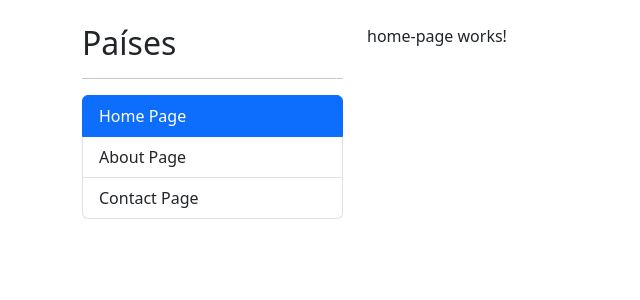
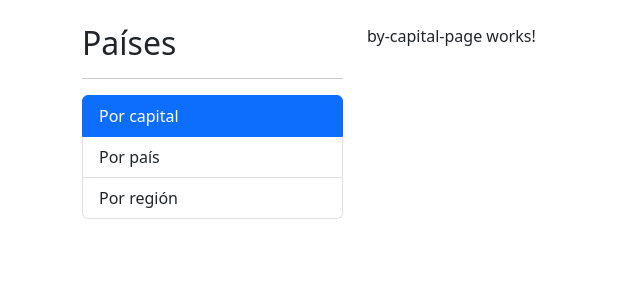
Before and after one commit to kroyx/CountryApp-Angular, an Angular app: page /countries/by-capital in a window 1280 px wide. Before the commit this address led to /. Shown: the top 300 px of the page, without its empty margins (0-640 px from the left). Built offline with nearby package versions, Linux system fonts and the light colour scheme.

Commit message:
Finalizado el menu de navegacion

```diff
--- a/src/app/app-routing.module.ts
+++ b/src/app/app-routing.module.ts
@@ -5,10 +5,10 @@ import {AboutPageComponent} from './shared/pages/about-page/about-page.component
 import {ContactPageComponent} from './shared/pages/contact-page/contact-page.component';
 
 const routes: Routes = [
-  {
-    path: '',
-    component: HomePageComponent
-  },
+  // {
+  //   path: '',
+  //   component: HomePageComponent
+  // },
   {
     path: 'about',
     component: AboutPageComponent
@@ -18,8 +18,12 @@ const routes: Routes = [
     component: ContactPageComponent
   },
   {
+    path: 'countries',
+    loadChildren: () => import('./countries/countries.module').then(m => m.CountriesModule)
+  },
+  {
     path: '**',
-    redirectTo: ''
+    redirectTo: 'countries'
   }
 ];
 
--- /dev/null
+++ b/src/app/countries/pages/by-capital-page/by-capital-page.component.html
@@ -0,0 +1 @@
+<p>by-capital-page works!</p>
--- /dev/null
+++ b/src/app/countries/pages/by-capital-page/by-capital-page.component.ts
@@ -0,0 +1,11 @@
+import { Component } from '@angular/core';
+
+@Component({
+  selector: 'countries-by-capital-page',
+  templateUrl: './by-capital-page.component.html',
+  styles: [
+  ]
+})
+export class ByCapitalPageComponent {
+
+}
--- /dev/null
+++ b/src/app/countries/pages/by-country-page/by-country-page.component.html
@@ -0,0 +1 @@
+<p>by-country-page works!</p>
--- /dev/null
+++ b/src/app/countries/pages/by-country-page/by-country-page.component.ts
@@ -0,0 +1,11 @@
+import { Component } from '@angular/core';
+
+@Component({
+  selector: 'countries-by-country-page',
+  templateUrl: './by-country-page.component.html',
+  styles: [
+  ]
+})
+export class ByCountryPageComponent {
+
+}
--- /dev/null
+++ b/src/app/countries/pages/by-region-page/by-region-page.component.html
@@ -0,0 +1 @@
+<p>by-region-page works!</p>
--- /dev/null
+++ b/src/app/countries/pages/by-region-page/by-region-page.component.ts
@@ -0,0 +1,11 @@
+import { Component } from '@angular/core';
+
+@Component({
+  selector: 'countries-by-region-page',
+  templateUrl: './by-region-page.component.html',
+  styles: [
+  ]
+})
+export class ByRegionPageComponent {
+
+}
--- /dev/null
+++ b/src/app/countries/pages/country-page/country-page.component.html
@@ -0,0 +1 @@
+<p>country-page works!</p>
--- /dev/null
+++ b/src/app/countries/pages/country-page/country-page.component.ts
@@ -0,0 +1,11 @@
+import { Component } from '@angular/core';
+
+@Component({
+  selector: 'countries-country-page',
+  templateUrl: './country-page.component.html',
+  styles: [
+  ]
+})
+export class CountryPageComponent {
+
+}
--- a/src/app/shared/components/sidebar/sidebar.component.html
+++ b/src/app/shared/components/sidebar/sidebar.component.html
@@ -1,23 +1,41 @@
 <h2>Países</h2>
 <hr>
 <ul class="list-group">
+<!--  <li-->
+<!--    [routerLinkActiveOptions]="{exact: true}"-->
+<!--    class="list-group-item"-->
+<!--    routerLink=""-->
+<!--    routerLinkActive="active">-->
+<!--    Home Page-->
+<!--  </li>-->
+<!--  <li-->
+<!--    class="list-group-item"-->
+<!--    routerLink="about"-->
+<!--    routerLinkActive="active">-->
+<!--    About Page-->
+<!--  </li>-->
+<!--  <li-->
+<!--    class="list-group-item"-->
+<!--    routerLink="contact"-->
+<!--    routerLinkActive="active">-->
+<!--    Contact Page-->
+<!--  </li>-->
   <li
-    routerLink=""
-    routerLinkActive="active"
-    [routerLinkActiveOptions]="{exact: true}"
-    class="list-group-item">
-    Home Page
+    class="list-group-item"
+    routerLink="countries/by-capital"
+    routerLinkActive="active">
+    Por capital
   </li>
   <li
-    routerLink="about"
-    routerLinkActive="active"
-    class="list-group-item">
-    About Page
+    class="list-group-item"
+    routerLink="countries/by-country"
+    routerLinkActive="active">
+    Por país
   </li>
   <li
-    routerLink="contact"
-    routerLinkActive="active"
-    class="list-group-item">
-    Contact Page
+    class="list-group-item"
+    routerLink="countries/by-region"
+    routerLinkActive="active">
+    Por región
   </li>
 </ul>
```
Also changed, not shown: src/app/countries/countries-routing.module.ts (added, +40 -0 lines), src/app/countries/countries.module.ts (+13 -2 lines).
